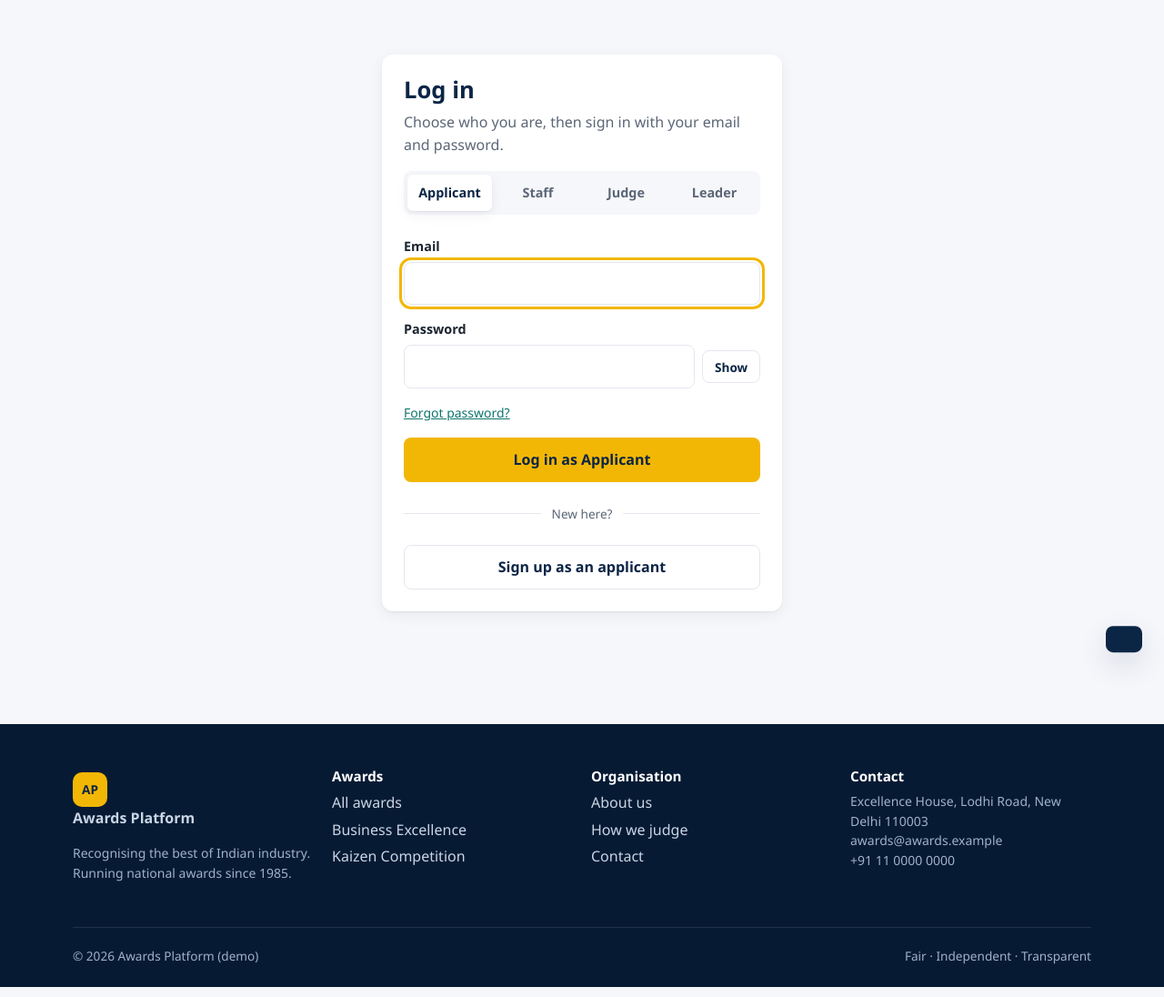
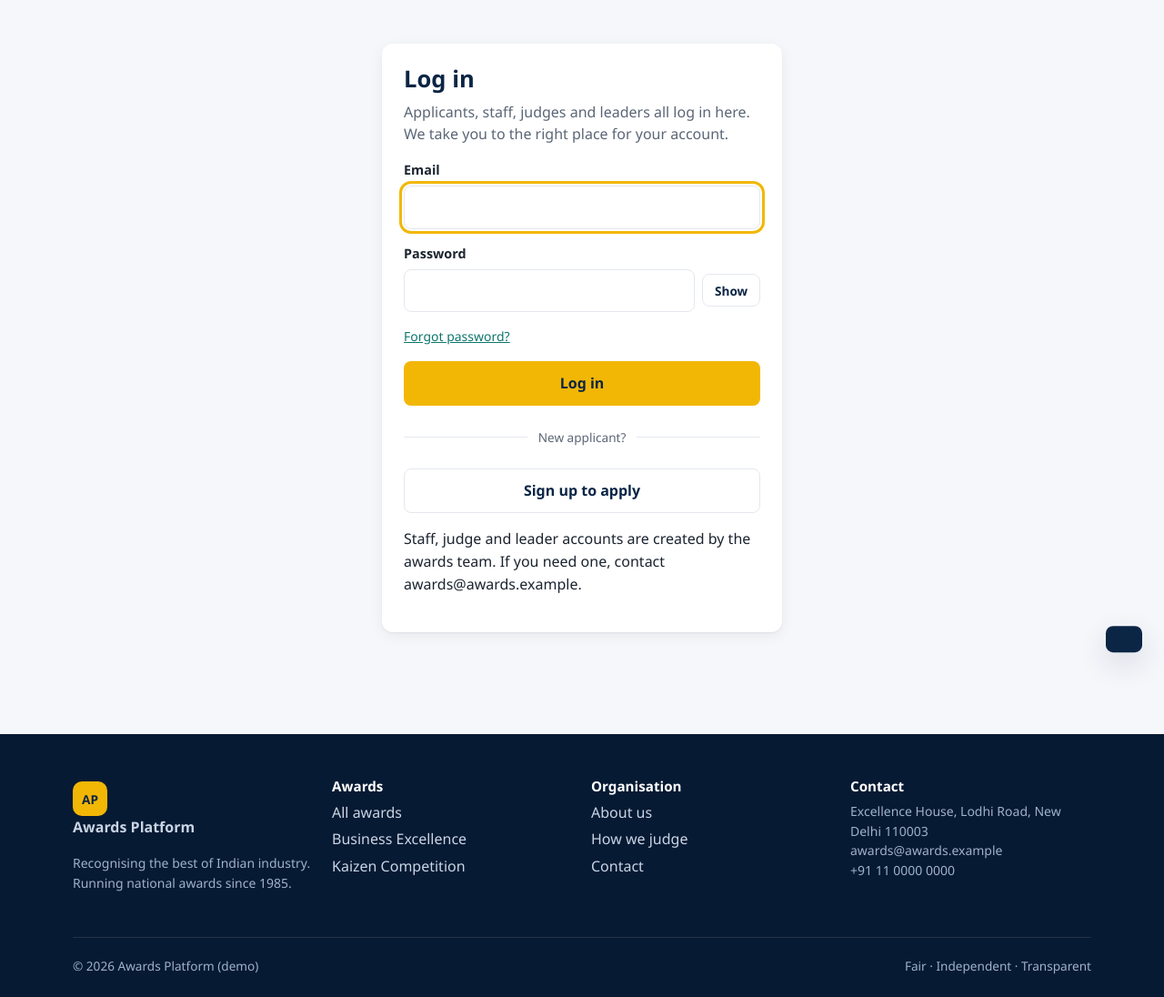
Before and after one commit to shashankgusain2-glitch/AwardApplication, a Django app: page /login/ in a window 1280 px wide. Shown: the part 102-1198 px from the top of the page at 91% size. Run offline with Django 5.2, Linux system fonts and the light colour scheme.

Commit message:
Use one login form; the account's role decides where you go
- Remove the four role tabs: everyone logs in with email + password
- After login, each person goes to their own area based on the role
  stored on their account; a role sent with the form is ignored
- Access control unchanged: other roles still get 403 Access Denied
- Tests updated (173 passing); decision D6 updated

Co-Authored-By: Claude Opus 5.5 <noreply@anthropic.com>

```diff
--- a/apps/accounts/forms.py
+++ b/apps/accounts/forms.py
@@ -6,17 +6,15 @@ User = get_user_model()
 
 class LoginForm(forms.Form):
     """
-    Email + password for ONE role (the tab the user is on).
-    The role is checked here, on the server: a judge's details fail on the
-    Applicant tab even if the password is right.
+    One login for everyone: email + password. The account's role (stored on
+    the user, never chosen by the person logging in) decides where they go.
     """
     email = forms.EmailField(label="Email", widget=forms.EmailInput(attrs={"autocomplete": "email", "autofocus": True}))
     password = forms.CharField(label="Password", strip=False,
                                widget=forms.PasswordInput(attrs={"autocomplete": "current-password"}))
 
-    def __init__(self, *args, role, request=None, **kwargs):
+    def __init__(self, *args, request=None, **kwargs):
         super().__init__(*args, **kwargs)
-        self.role = role
         self.request = request
         self.user = None
 
@@ -25,14 +23,10 @@ class LoginForm(forms.Form):
         email, password = cleaned.get("email"), cleaned.get("password")
         if email and password:
             user = authenticate(self.request, email=email, password=password)
-            # Same message for "no account", "wrong password" and "wrong tab",
+            # Same message for "no account" and "wrong password",
             # so the form doesn't reveal which accounts exist.
-            if user is None or user.role != self.role:
-                role_label = User.Role(self.role).label
-                article = "an" if role_label[0] in "AEIOU" else "a"
-                raise forms.ValidationError(
-                    f"Incorrect email or password for {article} {role_label} account. "
-                    f"Check you're on the right tab.")
+            if user is None:
+                raise forms.ValidationError("Incorrect email or password.")
             self.user = user
         return cleaned
 
--- a/apps/accounts/permissions.py
+++ b/apps/accounts/permissions.py
@@ -27,10 +27,8 @@ ROLE_HOME = {
 }
 
 
-def login_url(role=None, next_path=None):
+def login_url(next_path=None):
     params = {}
-    if role:
-        params["role"] = role
     if next_path:
         params["next"] = next_path
     url = reverse("accounts:login")
@@ -43,10 +41,10 @@ def role_required(*roles):
         def wrapper(request, *args, **kwargs):
             user = request.user
             if not user.is_authenticated:
-                return redirect(login_url(roles[0], request.get_full_path()))
+                return redirect(login_url(request.get_full_path()))
             if request.session.get(SESSION_ROLE) != user.role:
                 logout(request)
-                return redirect(login_url(roles[0], request.get_full_path()))
+                return redirect(login_url(request.get_full_path()))
             if user.role not in roles:
                 raise PermissionDenied("Your role can't open this page.")
             return view(request, *args, **kwargs)
--- a/apps/accounts/views.py
+++ b/apps/accounts/views.py
@@ -1,5 +1,5 @@
 """
-Login (one page, four role tabs), applicant sign-up, logout and password reset.
+Login (one form for every role), applicant sign-up, logout and password reset.
 """
 from django.contrib import messages
 from django.contrib.auth import login, logout
@@ -10,10 +10,7 @@ from django.utils.http import url_has_allowed_host_and_scheme
 from django.views.decorators.http import require_http_methods, require_POST
 
 from .forms import LoginForm, SignUpForm
-from .models import User
 from .permissions import ROLE_HOME, SESSION_ROLE
-
-TABS = [(r.value, r.label) for r in User.Role]
 
 
 def _start_session(request, user):
@@ -33,23 +30,17 @@ def _safe_next(request, user):
 
 @require_http_methods(["GET", "POST"])
 def login_view(request):
-    role = request.POST.get("role") or request.GET.get("role") or User.Role.APPLICANT
-    if role not in ROLE_HOME:
-        role = User.Role.APPLICANT
-
+    """One login for every role; the account's role decides where they land."""
     if request.user.is_authenticated and request.method == "GET" and request.session.get(SESSION_ROLE):
         return redirect(ROLE_HOME[request.user.role])
 
-    form = LoginForm(request.POST or None, role=role, request=request)
+    form = LoginForm(request.POST or None, request=request)
     if request.method == "POST" and form.is_valid():
         _start_session(request, form.user)
         return redirect(_safe_next(request, form.user))
 
     return render(request, "accounts/login.html", {
         "form": form,
-        "role": role,
-        "role_label": User.Role(role).label,
-        "tabs": TABS,
         "next": request.GET.get("next", request.POST.get("next", "")),
     })
 
--- a/static/css/main.css
+++ b/static/css/main.css
@@ -262,11 +262,7 @@ details.faq p { padding: 0 1.25rem 1rem; margin: 0; color: var(--muted); }
   .cta-band { padding: 2rem; }
 }
 
-/* Login tabs and auth forms ------------------------------------------------- */
-.tabs { display: grid; grid-template-columns: repeat(4, 1fr); gap: .25rem; background: var(--bg); padding: .25rem; border-radius: var(--radius-sm); margin: 1rem 0 1.5rem; }
-.tab { text-align: center; padding: .55rem .25rem; border-radius: 6px; text-decoration: none; color: var(--muted); font-weight: 600; font-size: .9rem; }
-.tab:hover { color: var(--navy); }
-.tab.active { background: var(--surface); color: var(--navy); box-shadow: var(--shadow); }
+/* Login and auth forms --------------------------------------------------- */
 .password-wrap { display: flex; gap: .5rem; align-items: center; }
 .password-wrap input { flex: 1; }
 .password-toggle { flex: none; }
--- a/templates/accounts/login.html
+++ b/templates/accounts/login.html
@@ -6,18 +6,10 @@
 <div class="login-wrap">
   <div class="card login-card">
     <h1 style="font-size:1.6rem">Log in</h1>
-    <p class="muted">Choose who you are, then sign in with your email and password.</p>
-
-    <nav class="tabs" role="tablist" aria-label="Log in as">
-      {% for value, label in tabs %}
-        <a role="tab" class="tab {% if value == role %}active{% endif %}" aria-selected="{% if value == role %}true{% else %}false{% endif %}"
-           href="?role={{ value }}{% if next %}&amp;next={{ next|urlencode }}{% endif %}">{{ label }}</a>
-      {% endfor %}
-    </nav>
+    <p class="muted">Applicants, staff, judges and leaders all log in here. We take you to the right place for your account.</p>
 
     <form method="post" class="stack" data-loading-form>
       {% csrf_token %}
-      <input type="hidden" name="role" value="{{ role }}">
       <input type="hidden" name="next" value="{{ next }}">
 
       {% for error in form.non_field_errors %}
@@ -31,15 +23,12 @@
         <a href="{% url 'accounts:password_reset' %}">Forgot password?</a>
       </div>
 
-      <button class="btn btn-primary btn-block" type="submit" data-loading-text="Signing in…">Log in as {{ role_label }}</button>
+      <button class="btn btn-primary btn-block" type="submit" data-loading-text="Signing in…">Log in</button>
     </form>
 
-    {% if role == "applicant" %}
-      <div class="divider">New here?</div>
-      <a class="btn btn-outline btn-block" href="{% url 'accounts:signup' %}">Sign up as an applicant</a>
-    {% else %}
-      <p class="hint" style="margin-top:1.5rem">{{ role_label }} accounts are created by the awards team. If you don't have one, contact {{ org.email }}.</p>
-    {% endif %}
+    <div class="divider">New applicant?</div>
+    <a class="btn btn-outline btn-block" href="{% url 'accounts:signup' %}">Sign up to apply</a>
+    <p class="hint" style="margin-top:1rem">Staff, judge and leader accounts are created by the awards team. If you need one, contact {{ org.email }}.</p>
   </div>
 </div>
 {% endblock %}
--- a/templates/accounts/signup.html
+++ b/templates/accounts/signup.html
@@ -20,7 +20,7 @@
       <button class="btn btn-primary btn-block" type="submit" data-loading-text="Creating your account…">Create account</button>
     </form>
 
-    <p class="small" style="margin-top:1.5rem">Already have an account? <a href="{% url 'accounts:login' %}?role=applicant">Log in</a></p>
+    <p class="small" style="margin-top:1.5rem">Already have an account? <a href="{% url 'accounts:login' %}">Log in</a></p>
   </div>
 </div>
 {% endblock %}
```
Also changed, not shown: docs/decisions/decision-log.md (+2 -0 lines), docs/testing.md (+1 -1 lines), tests/conftest.py (+4 -4 lines), tests/test_authentication.py (+31 -35 lines), apps/accounts/README.md.
